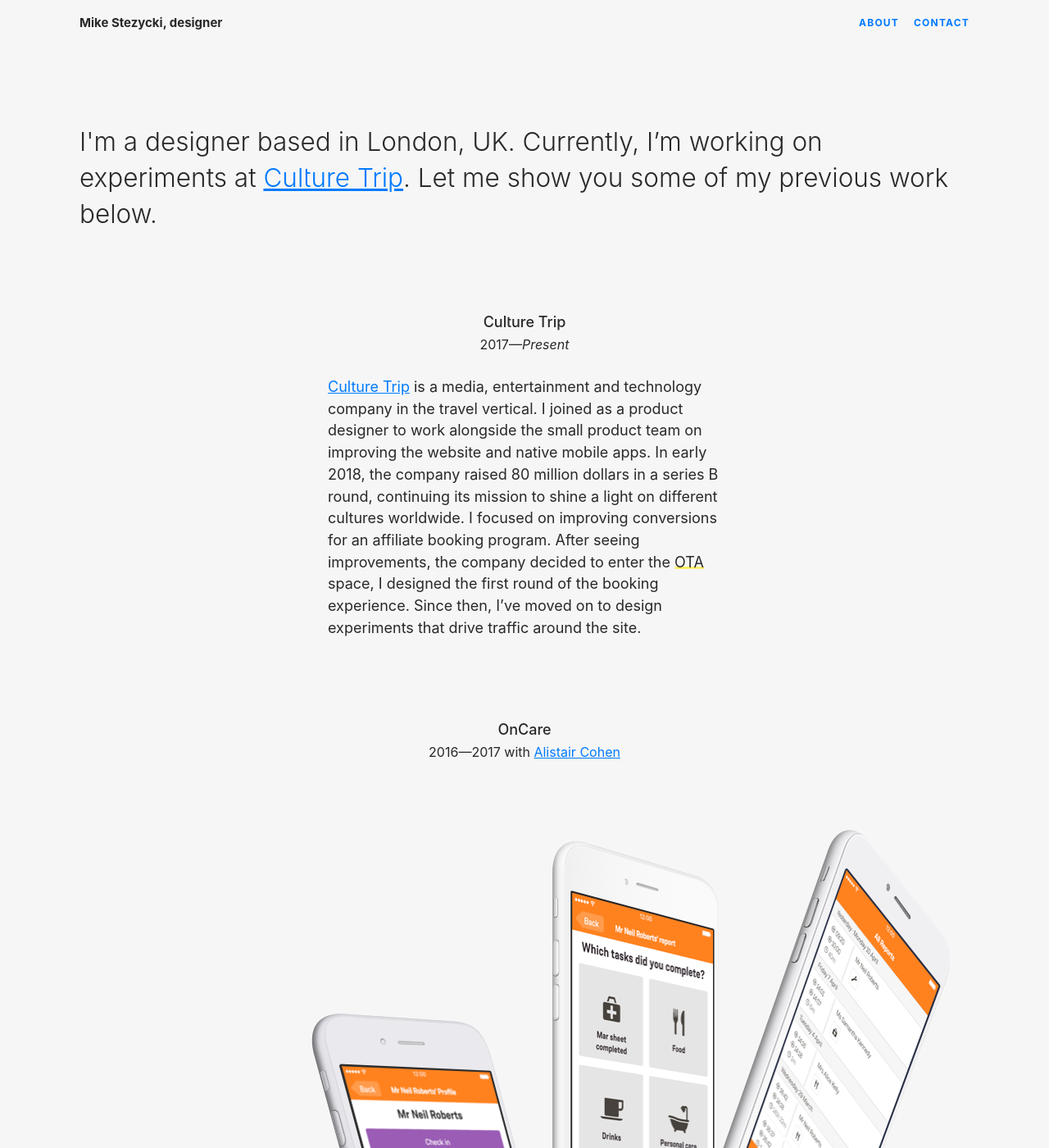
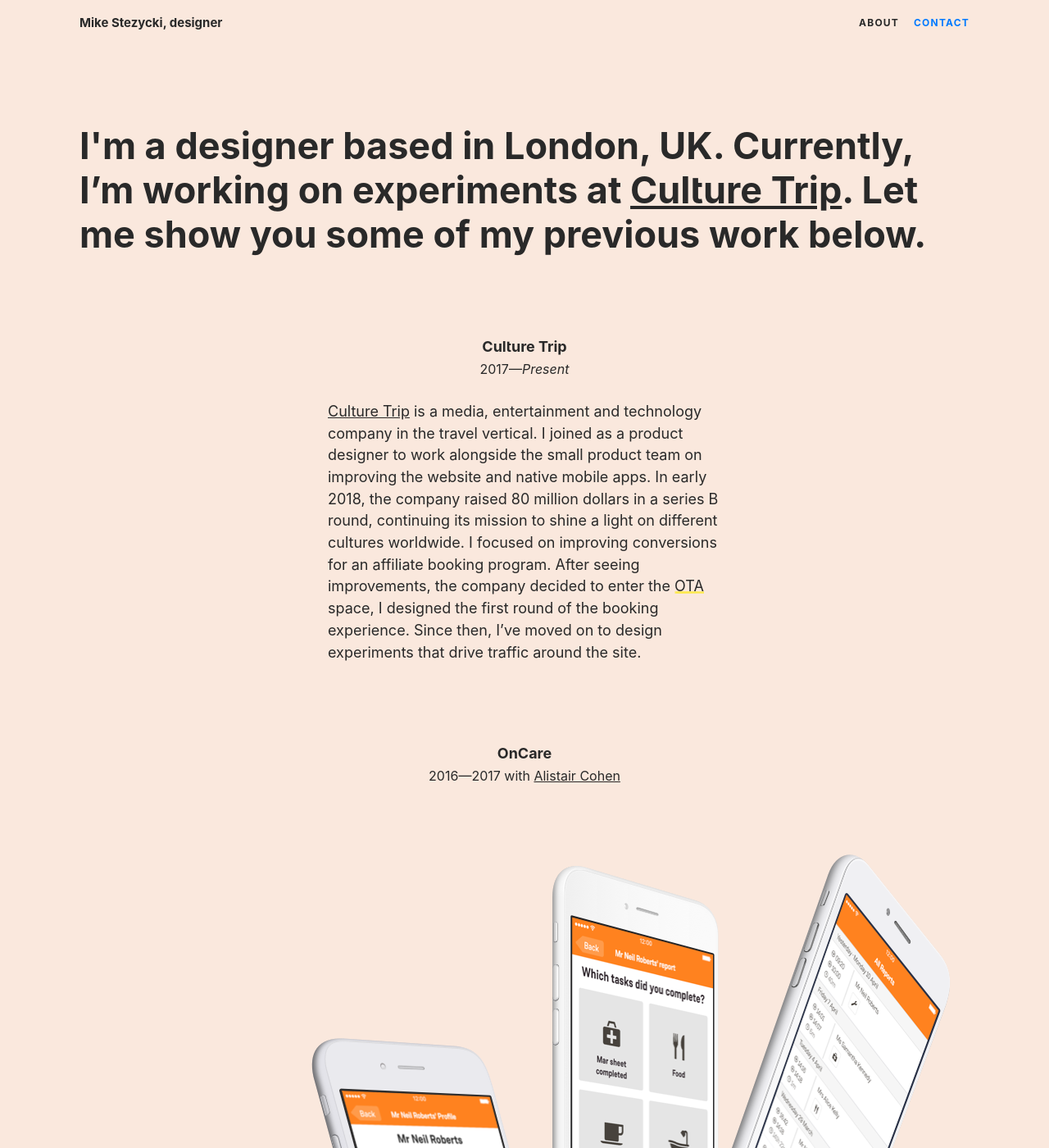
Before and after one commit to mr-stezz/mr-stezz.github.io, a Jekyll site: the page built from index.html, in a window 1280 px wide and 1400 px high. Shown: the whole window at 82% size. Built offline with Jekyll 4.4.1, drawn with Linux system fonts in a browser that asks for light colours; some web fonts are replaced.

Commit message:
Change font styles on the homepage and colours across the site

```diff
--- a/index.html
+++ b/index.html
@@ -2,7 +2,7 @@
 layout: home
 title: Home
 ---
-<h2 class="heading  alpha  w--300  u--m-bottom--huge">I'm a designer based in London, UK. Currently, I’m working on experiments at <a href="https://theculturetrip.com" title="Location based inspiration and content to make you feel like a local, everywhere.">Culture Trip</a>. Let me show you some of my previous work below.</h2>
+<h2 class="heading  mega  w--700  u--m-bottom--huge">I'm a designer based in London, UK. Currently, I’m working on experiments at <a href="https://theculturetrip.com" title="Location based inspiration and content to make you feel like a local, everywhere.">Culture Trip</a>. Let me show you some of my previous work below.</h2>
 {% include _projects.culture-trip.html %}
 {% include _projects.oncare.html %}
 {% include _projects.carmen.html %}
```
Also changed, not shown: assets/css/core.min.css.
